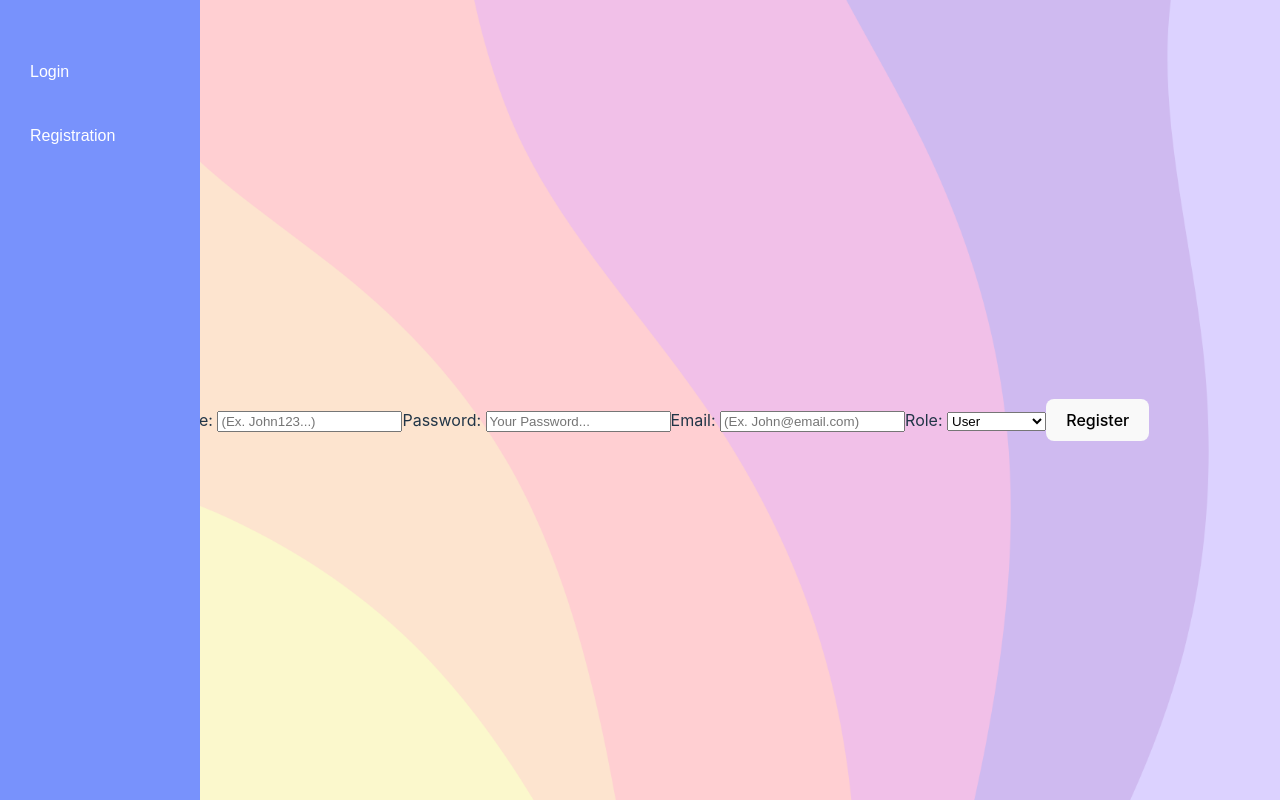
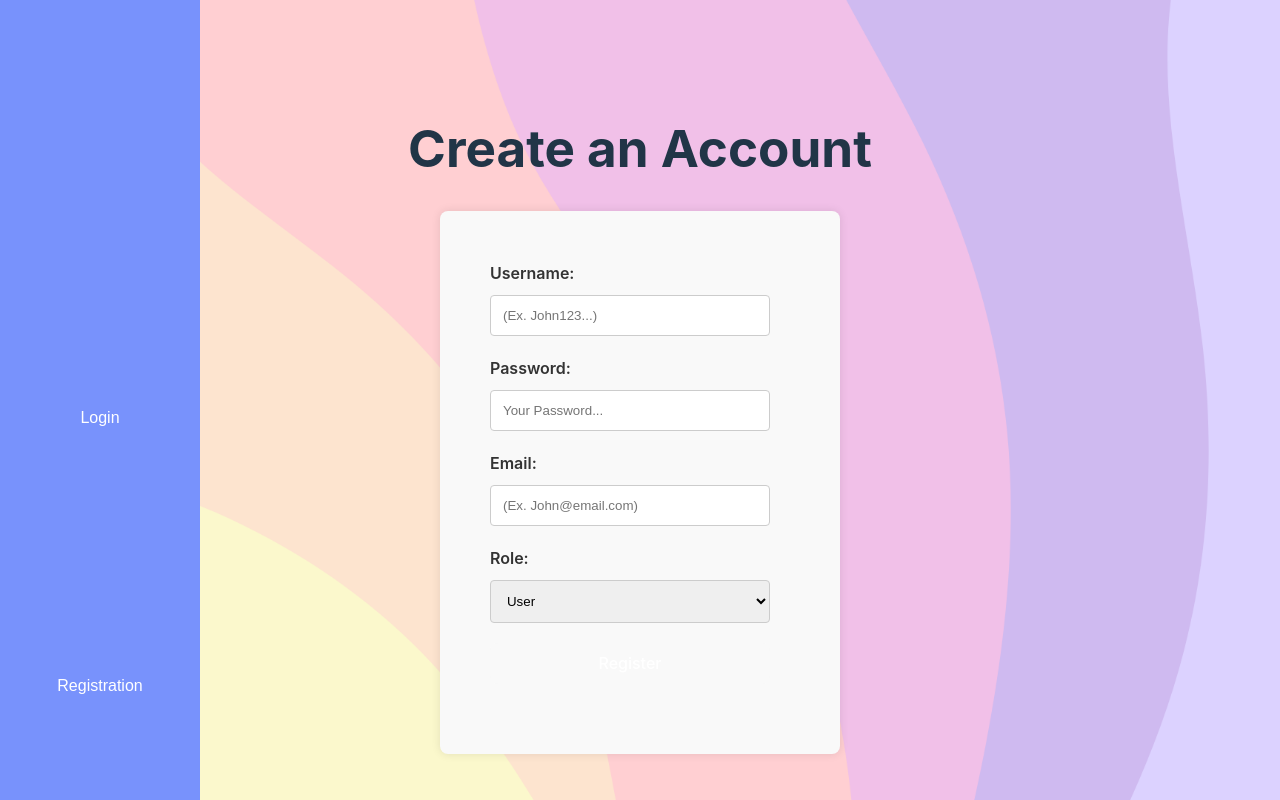
Before and after one commit to FeliciaMM/Thesis-Code, a React (Vite) app in the folder client/: page /registration in a window 1280 px wide. Built offline with nearby package versions, Linux system fonts and the light colour scheme; no server answers.

Commit message:
css modifications + create pet sitter front

```diff
--- a/client/src/App.css
+++ b/client/src/App.css
@@ -64,81 +64,35 @@ body {
 }
 
 
-.createPostPage {
-  font-family: Arial, Helvetica, sans-serif;
-  width: 100vw;
-  height: 70vh;
-  display: flex;
-  justify-content: center;
-  align-items: center;
-}
-.createPostContainer {
-  display: flex;
-  flex-direction: column;
-  justify-content: center;
-  width: 500px;
-  height: auto;
-  padding: 20px;
-
-  border-radius: 5px;
-  background-color: rgb(120, 146, 252);
-
-}
-
-#inputTitle #labelTitlel{
-  display: flex;
-
-}
-
-#inputUsername  #labelUsername{
-  display: flex;
-}
-
-
-#inputText {
-  width: 500px;
-  height: 400px;
-}
-
-.createPostContainer button {
-  margin-top: 15px;
-  height: 40px;
-  border: none;
-  background-color: rgb(255, 140, 90);
-  border-radius: 5px;
-  color: white;
-}
-
-.createPostContainer button:hover {
-  cursor: pointer;
-  background-color: rgb(255, 110, 70);
-}
-
-span {
-  color: red;
-}
-
 /* Navigation bar */
 
 .navbar {
-  width: 200px ;
+  width: 200px;
   height: 100vh;
   background-color: rgb(120, 146, 252);
   display: flex;
   flex-direction: column;
-  justify-content: flex-start;
+  justify-content: space-around; /* Adjusted for even spacing */
+  align-items: center; /* Centers items horizontally */
   font-family: Arial, Helvetica, sans-serif;
   position: fixed;
   top: 0;
   left: 0;
+  padding-top: 20px; /* Adds space at the top */
 }
 
 .navbar a {
-  margin: 20px 0;
   text-decoration: none;
   color: white;
-  margin-left: 30px;
+  padding: 10px 20px; /* Adds padding for a better touch area */
+  margin: 0; /* Resets margin for consistency */
 
+  text-align: center; /* Aligns text in the center */
+  transition: background-color 0.3s; /* Smooth background color transition on hover */
+}
+
+.navbar a:hover {
+  background-color: rgba(255, 255, 255, 0.2); /* Adds a hover effect */
 }
 
 .usernameDisplay{
--- a/client/src/App.jsx
+++ b/client/src/App.jsx
@@ -78,7 +78,7 @@ function App() {
           <Route path ="/registration"element ={<Registration/>}/>
           <Route path ="/login"element ={<Login/>}/>
           <Route path ="/profile/:id"element ={<Profile/>}/>
-          <Route path ="/services/createpetsitter"element ={<CreatePetSitter/>}/>
+          <Route path ="/createpetsitters"element ={<CreatePetSitter/>}/>
           <Route path ="*"element={<PageNotFound/>}/>
         </Routes>
       </Router>
--- /dev/null
+++ b/client/src/pages/CSS/CreatePost.css
@@ -0,0 +1,54 @@
+
+.createPostPage {
+    font-family: Arial, Helvetica, sans-serif;
+    width: 100vw;
+    height: 70vh;
+    display: flex;
+    justify-content: center;
+    align-items: center;
+  }
+  .createPostContainer {
+    display: flex;
+    flex-direction: column;
+    justify-content: center;
+    width: 500px;
+    height: auto;
+    padding: 20px;
+
+    border-radius: 5px;
+    background-color: rgb(120, 146, 252);
+
+  }
+
+  #inputTitle #labelTitlel{
+    display: flex;
+
+  }
+
+  #inputUsername  #labelUsername{
+    display: flex;
+  }
+
+
+  #inputText {
+    width: 500px;
+    height: 400px;
+  }
+
+  .createPostContainer button {
+    margin-top: 15px;
+    height: 40px;
+    border: none;
+    background-color: rgb(255, 140, 90);
+    border-radius: 5px;
+    color: white;
+  }
+
+  .createPostContainer button:hover {
+    cursor: pointer;
+    background-color: rgb(255, 110, 70);
+  }
+
+  span {
+    color: red;
+  }
--- /dev/null
+++ b/client/src/pages/CSS/Registration.css
@@ -0,0 +1,51 @@
+.formContainer {
+    max-width: 300px;
+    margin: 0 auto;
+    padding: 50px;
+    background-color: #f9f9f9;
+    box-shadow: 0 0 10px rgba(0, 0, 0, 0.1);
+    border-radius: 8px;
+}
+
+label {
+    display: block;
+    margin-bottom: 10px;
+    font-weight: 600;
+    color: #333;
+}
+
+input,
+select,
+button {
+    width: calc(100% - 20px);
+    padding: 12px;
+    margin-bottom: 20px;
+    border: 1px solid #ccc;
+    border-radius: 4px;
+    box-sizing: border-box; /* Added to fix padding and border issue */
+}
+
+input:focus,
+select:focus,
+button:focus {
+    outline: none;
+    border-color: #007bff;
+}
+
+button {
+    color: white;
+    background-color: #007bff;
+    border: none;
+    cursor: pointer;
+    transition: background-color 0.3s ease;
+}
+
+button:hover {
+    background-color: #0056b3;
+}
+
+.error {
+    color: #dc3545;
+    margin-top: 5px;
+    font-size: 14px;
+}
--- a/client/src/pages/CreatePetSitter.jsx
+++ b/client/src/pages/CreatePetSitter.jsx
@@ -1,69 +1,53 @@
-import React, {useContext, useEffect} from 'react'
-import {Formik, Form, Field, ErrorMessage} from 'formik'
-import * as Yup from 'yup'
-import axios from 'axios'
+import React, { useContext } from 'react';
+import { Formik, Form, Field, ErrorMessage } from 'formik';
+import * as Yup from 'yup';
+import axios from 'axios';
 import { useNavigate } from 'react-router-dom';
 import { AuthContext } from '../helpers/AuthContext';
 
 function CreatePetSitter() {
-    let navigate = useNavigate();
+    const navigate = useNavigate();
     const { authState } = useContext(AuthContext);
 
-    const initialValues ={
-        title:"",
-        text:"",
+    const initialValues = {
+        title: "",
+        text: "",
     };
 
-    useEffect(()=>{
-        if(!localStorage.getItem('accessToken')){
-            navigate("/login");
-        }
-    },[]);
-    const validationSchema=Yup.object().shape({
+    const validationSchema = Yup.object().shape({
         title: Yup.string().required(),
         text: Yup.string().required().max(5000),
-
-    })
-
-    const onSubmit=(data)=>{
-
-        axios.post("http://localhost:3001/services/createpetsitters", data,{headers: {accessToken: localStorage.getItem('accessToken')}
-    }).then((response)=>{
-           navigate("/");
     });
 
+    const onSubmit = (data) => {
+        axios.post("http://localhost:3001/createpetsitters", data, {
+            headers: { accessToken: localStorage.getItem('accessToken') }
+        }).then((response) => {
+            navigate("/");
+        }).catch(error => {
+            console.error("Error creating pet sitter offer:", error);
+        });
     };
 
-
-
-
-
     return (
-
         <div className='createPostContainer'>
-    <div> <h1>Create a PetSitter Offer</h1></div>
+            <div><h1>Create a PetSitter Offer</h1></div>
             <Formik initialValues={initialValues} onSubmit={onSubmit} validationSchema={validationSchema}>
                 <Form>
+                    <label htmlFor="title">Title:</label>
+                    <ErrorMessage name="title" component="span" />
+                    <Field type="text" id="title" name="title" placeholder="Write a title" />
 
-            <label id='labelTitlePetSitter'>Title: </label>
-            <ErrorMessage name="title" component ="span"/>
-            <Field
-            id="inputTitlePetSitter"
-            name="title"
-            placeholder="Write a title"
-            />
-            <label id='labelTextPetSitter'>Post: </label>
-            <ErrorMessage name="text" component ="span"/>
-            <Field  as="textarea"
-            id="inputTextPetSitter"
-            name="text"
-            placeholder="Write a post"
-            />
-            <button type="submit"> Submit Post</button>
+                    <label htmlFor="text">Description:</label>
+                    <ErrorMessage name="text" component="span" />
+                    <Field as="textarea" id="text" name="text" placeholder="Write a Description" />
+
+                    <button type="submit">Submit Post</button>
+                    <buuton id="buttonMesPetSit">Send a message</buuton>
                 </Form>
             </Formik>
         </div>
-  )
+    );
 }
 
-export default CreatePetSitter
+export default CreatePetSitter;
--- a/client/src/pages/CreatePost.jsx
+++ b/client/src/pages/CreatePost.jsx
@@ -1,3 +1,4 @@
+import "../pages/CSS/CreatePost.css"
 import React, {useContext, useEffect} from 'react'
 import {Formik, Form, Field, ErrorMessage} from 'formik'
 import * as Yup from 'yup'
--- a/client/src/pages/Login.jsx
+++ b/client/src/pages/Login.jsx
@@ -1,3 +1,4 @@
+import "../pages/CSS/Login.css"
 import React,{useState, useContext} from 'react'
 import axios from 'axios';
 import { useNavigate } from 'react-router-dom';
--- a/client/src/pages/PageNotFound.jsx
+++ b/client/src/pages/PageNotFound.jsx
@@ -1,9 +1,10 @@
+import "../pages/CSS/PageNotFound.css"
 import React from "react";
 import {Link} from "react-router-dom";
 
 function PageNotFound(){
     return(
-        <div>
+        <div id="divNotFound">
             <h1>Page Not Found</h1>
             <h3>You can return home by pressing here:
             <Link to="/">Home Page</Link>
--- a/client/src/pages/Registration.jsx
+++ b/client/src/pages/Registration.jsx
@@ -1,3 +1,4 @@
+import "../pages/CSS/Registration.css"
 import React from 'react'
 import {Formik, Form, Field, ErrorMessage} from 'formik'
 import * as Yup from 'yup'
@@ -25,6 +26,7 @@ function Registration() {
 
   return (
     <div>
+      <h1>Create an Account</h1>
       <Formik
         initialValues={initialValues}
         onSubmit={onSubmit}
```
Also changed, not shown: client/src/pages/CSS/Login.css (added), client/src/pages/CSS/PageNotFound.css (added), client/src/pages/CreateVet.jsx (added), 1 other file (tests, documents, lock files or other folders). Lines whose indentation alone changed are shown as unchanged.
